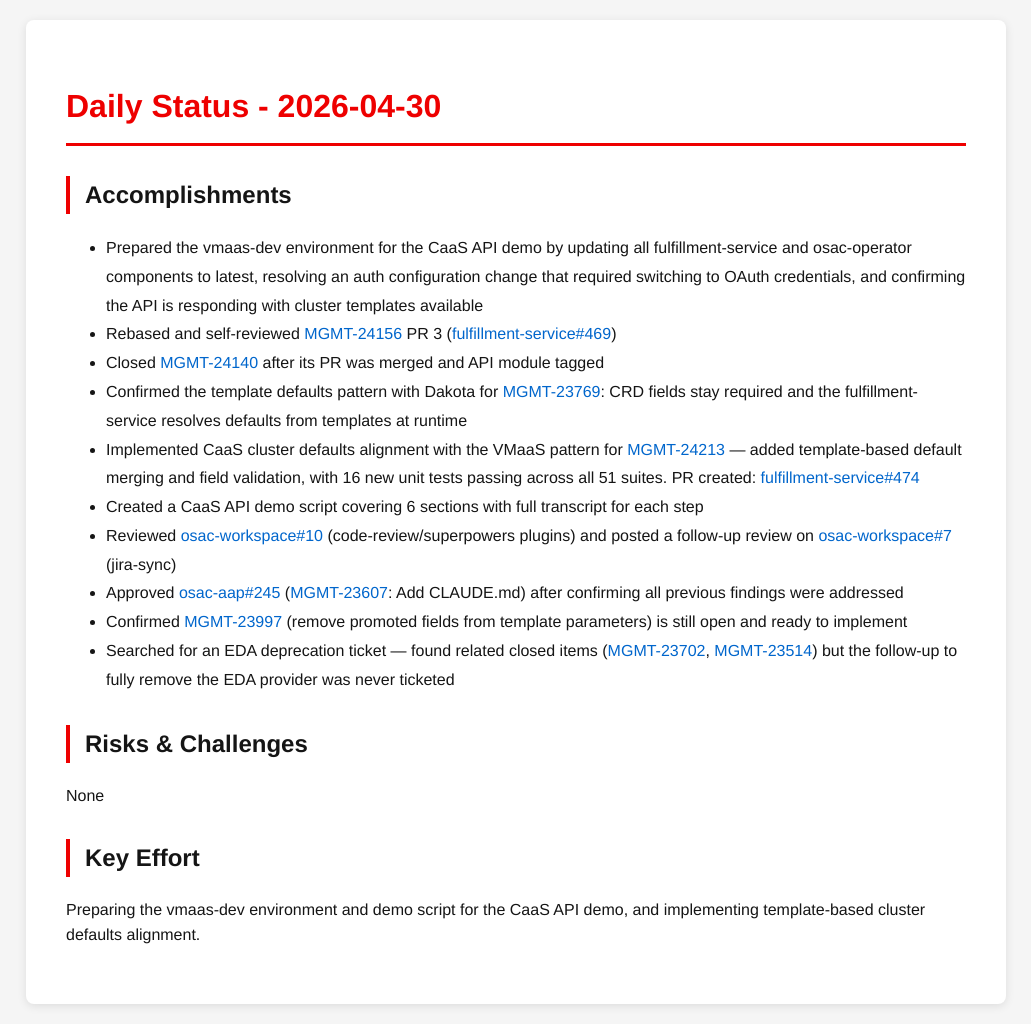
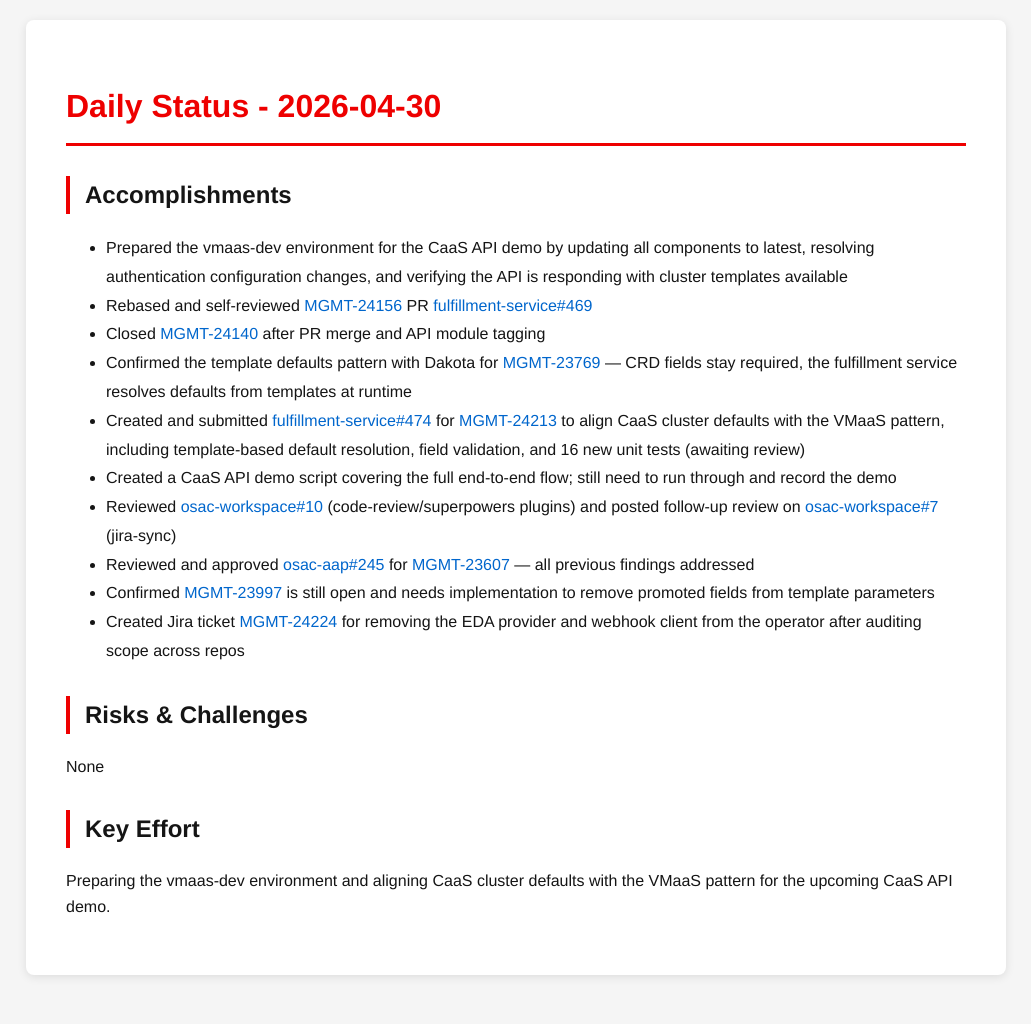
Before and after one commit to tzvatot/daily-status, a Jekyll site: the page built from 2026-04-30.md, in a window 1280 px wide. Shown: the whole page, without its empty margins (124-1155 px from the left). Built offline with Jekyll 4.4.1, drawn with Linux system fonts in a browser that asks for light colours; after the commit the page ends 995 px from its top, so only the background shows below that.

Commit message:
Daily status update - 2026-04-30

```diff
--- a/2026-04-30.md
+++ b/2026-04-30.md
@@ -7,19 +7,20 @@
 # Daily Status - 2026-04-30
 
 ## Accomplishments
-- Prepared the vmaas-dev environment for the CaaS API demo by updating all fulfillment-service and osac-operator components to latest, resolving an auth configuration change that required switching to OAuth credentials, and confirming the API is responding with cluster templates available
-- Rebased and self-reviewed [MGMT-24156](https://issues.redhat.com/browse/MGMT-24156) PR 3 ([fulfillment-service#469](https://github.com/osac-project/fulfillment-service/pull/469))
-- Closed [MGMT-24140](https://issues.redhat.com/browse/MGMT-24140) after its PR was merged and API module tagged
-- Confirmed the template defaults pattern with Dakota for [MGMT-23769](https://issues.redhat.com/browse/MGMT-23769): CRD fields stay required and the fulfillment-service resolves defaults from templates at runtime
-- Implemented CaaS cluster defaults alignment with the VMaaS pattern for [MGMT-24213](https://issues.redhat.com/browse/MGMT-24213) — added template-based default merging and field validation, with 16 new unit tests passing across all 51 suites. PR created: [fulfillment-service#474](https://github.com/osac-project/fulfillment-service/pull/474)
-- Created a CaaS API demo script covering 6 sections with full transcript for each step
-- Reviewed [osac-workspace#10](https://github.com/osac-project/osac-workspace/pull/10) (code-review/superpowers plugins) and posted a follow-up review on [osac-workspace#7](https://github.com/osac-project/osac-workspace/pull/7) (jira-sync)
-- Approved [osac-aap#245](https://github.com/osac-project/osac-aap/pull/245) ([MGMT-23607](https://issues.redhat.com/browse/MGMT-23607): Add CLAUDE.md) after confirming all previous findings were addressed
-- Confirmed [MGMT-23997](https://issues.redhat.com/browse/MGMT-23997) (remove promoted fields from template parameters) is still open and ready to implement
-- Searched for an EDA deprecation ticket — found related closed items ([MGMT-23702](https://issues.redhat.com/browse/MGMT-23702), [MGMT-23514](https://issues.redhat.com/browse/MGMT-23514)) but the follow-up to fully remove the EDA provider was never ticketed
+
+- Prepared the vmaas-dev environment for the CaaS API demo by updating all components to latest, resolving authentication configuration changes, and verifying the API is responding with cluster templates available
+- Rebased and self-reviewed [MGMT-24156](https://issues.redhat.com/browse/MGMT-24156) PR [fulfillment-service#469](https://github.com/osac-project/fulfillment-service/pull/469)
+- Closed [MGMT-24140](https://issues.redhat.com/browse/MGMT-24140) after PR merge and API module tagging
+- Confirmed the template defaults pattern with Dakota for [MGMT-23769](https://issues.redhat.com/browse/MGMT-23769) — CRD fields stay required, the fulfillment service resolves defaults from templates at runtime
+- Created and submitted [fulfillment-service#474](https://github.com/osac-project/fulfillment-service/pull/474) for [MGMT-24213](https://issues.redhat.com/browse/MGMT-24213) to align CaaS cluster defaults with the VMaaS pattern, including template-based default resolution, field validation, and 16 new unit tests (awaiting review)
+- Created a CaaS API demo script covering the full end-to-end flow; still need to run through and record the demo
+- Reviewed [osac-workspace#10](https://github.com/osac-project/osac-workspace/pull/10) (code-review/superpowers plugins) and posted follow-up review on [osac-workspace#7](https://github.com/osac-project/osac-workspace/pull/7) (jira-sync)
+- Reviewed and approved [osac-aap#245](https://github.com/osac-project/osac-aap/pull/245) for [MGMT-23607](https://issues.redhat.com/browse/MGMT-23607) — all previous findings addressed
+- Confirmed [MGMT-23997](https://issues.redhat.com/browse/MGMT-23997) is still open and needs implementation to remove promoted fields from template parameters
+- Created Jira ticket [MGMT-24224](https://issues.redhat.com/browse/MGMT-24224) for removing the EDA provider and webhook client from the operator after auditing scope across repos
 
 ## Risks & Challenges
 None
 
 ## Key Effort
-Preparing the vmaas-dev environment and demo script for the CaaS API demo, and implementing template-based cluster defaults alignment.
+Preparing the vmaas-dev environment and aligning CaaS cluster defaults with the VMaaS pattern for the upcoming CaaS API demo.
```
